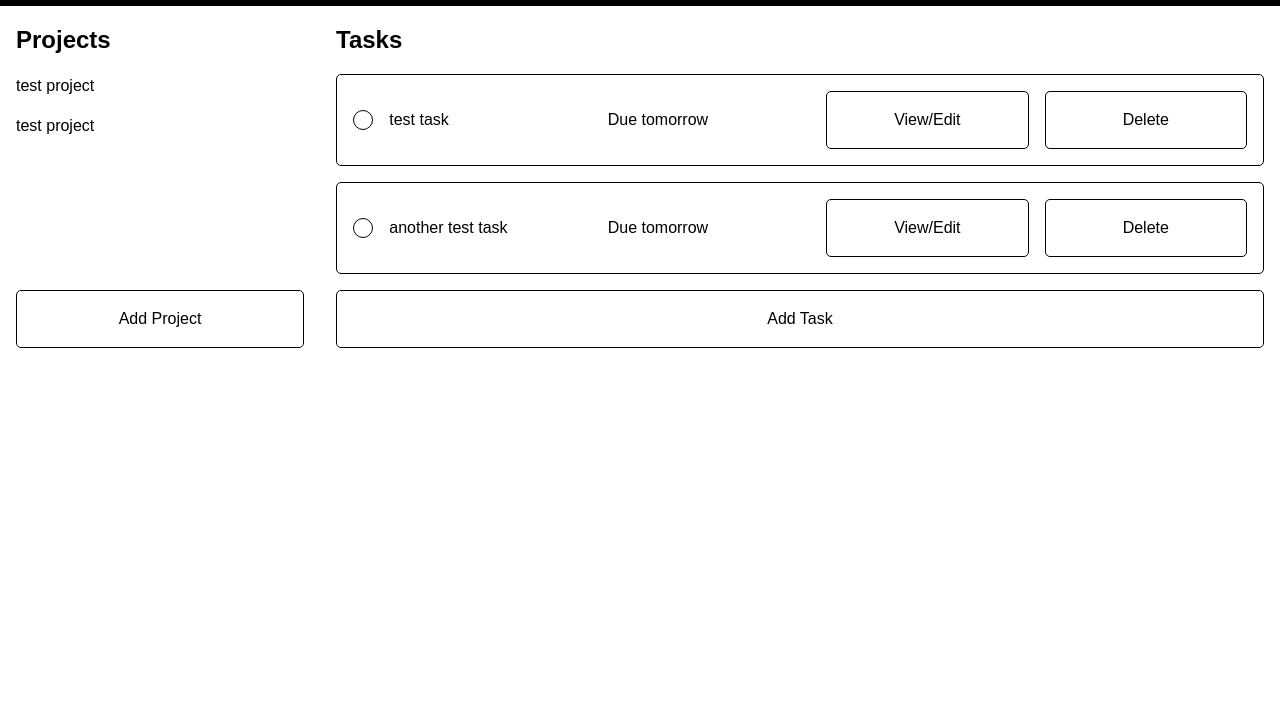
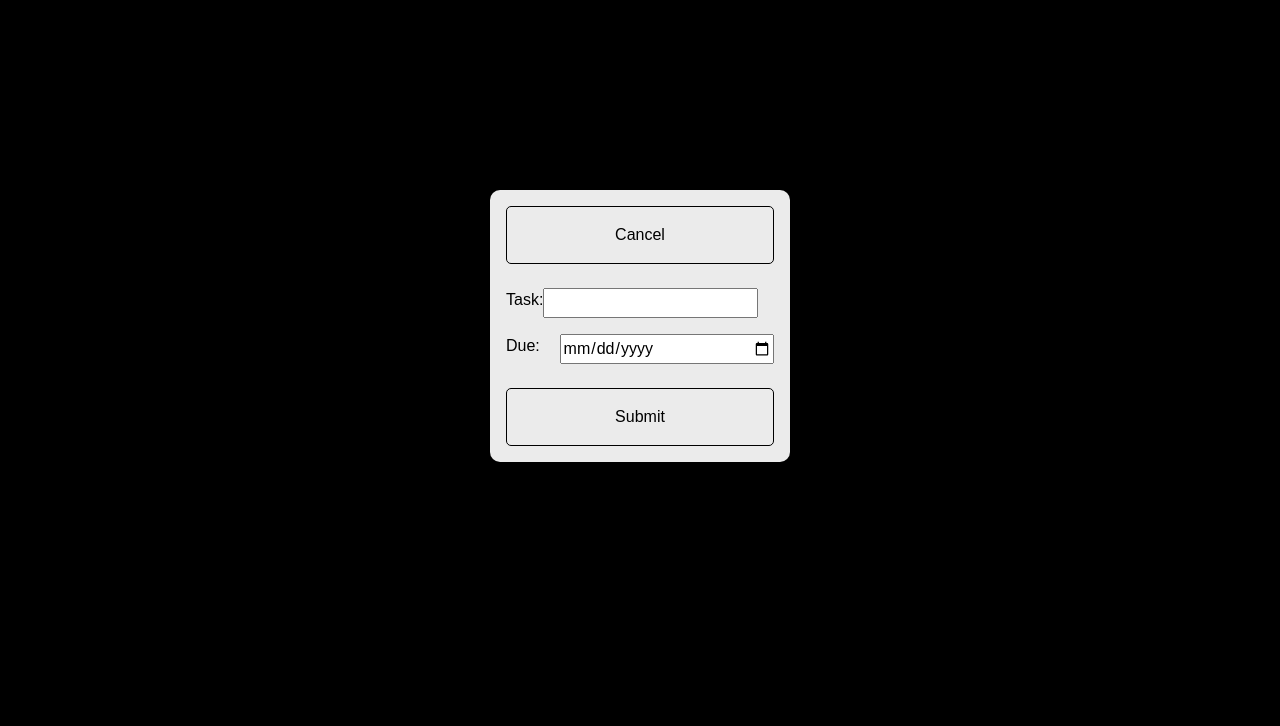
Before and after one commit to kuhvehl/Todo-List, a website built with webpack: page src/index.html in a window 1280 px wide. Shown: the part 74-800 px from the top of the page. Built offline with nearby package versions, Linux system fonts and the light colour scheme.

Commit message:
Write HTML for and style new task dialog box

```diff
--- a/src/display.js
+++ b/src/display.js
@@ -1,7 +1,9 @@
+import { openDialogue } from "./listeners";
+
 export function updateProjectsDisplay(projects, index) {
     const projectsList = document.querySelector('.projects');
     const tasksList = document.querySelector('.tasks');
-
+    openDialogue();
 
     projects.forEach(project => {
         const projectButton = document.createElement('div');
@@ -17,10 +19,12 @@ export function updateProjectsDisplay(projects, index) {
         const editButton = document.createElement('button');
         const deleteButton = document.createElement('button');
 
+        taskDiv.classList.add('task');
+        taskCircle.classList.add('circle');
+        editButton.classList.add('edit');
+        deleteButton.classList.add('delete');
 
 
-        taskDiv.classList.add('task');
-        taskCircle.classList.add('circle');
         taskTitle.textContent = task.title;
         dueDate.textContent = `Due ${task.dueDate}`;
         editButton.textContent = 'View/Edit';
@@ -34,9 +38,12 @@ export function updateProjectsDisplay(projects, index) {
         tasksList.appendChild(taskDiv);
     });
 
+    function updateTasksDisplay() {
+
+    }
 
 
 
 
-    console.log(projects[index].getTasks());
+
 }
--- a/src/index.html
+++ b/src/index.html
@@ -7,6 +7,20 @@
 </head>
 <body>
     <div class="container">
+        <dialog>
+            <button class="cancel" form="newListItem" value="cancel" formnovalidate>Cancel</button>
+            <form id="newListItem" method="dialog">
+                <div class="title-input">
+                    <label for="title">Task:</label>
+                    <input type="text" id="title" name="title" required>
+                </div>
+                <div class="due-input">
+                    <label for="due">Due:</label>
+                    <input type="date" id="due" name="due" required>
+                </div>
+            </form>
+            <button class="submit" type="submit" form="newListItem" value="submit">Submit</button>
+        </dialog>
         <div class="header">
             <h1>Todo List</h1>
         </div>
--- a/src/index.js
+++ b/src/index.js
@@ -8,12 +8,7 @@ const anotherTestProject = createProject('test project');
 const testTask = createListItem('test task', 'testing things out', 'tomorrow', 'high', 'keep testing!', ['do a test', 'do another test']);
 const anotherTestTask = createListItem('another test task', 'testing things out', 'tomorrow', 'high', 'keep testing!', ['do a test', 'do another test']);
 
-
-console.log(testTask);
-console.log(testProject);
-
 testProject.addTask(testTask);
 testProject.addTask(anotherTestTask);
-console.log(testProject.getTasks());
 
 updateProjectsDisplay([testProject, anotherTestProject], 0);
--- a/src/listItem.js
+++ b/src/listItem.js
@@ -1,4 +1,4 @@
 export function createListItem(title, description, dueDate, priority = 'low', notes, checkList = []) {
 
-    return { title, description, dueDate, priority, notes, checkList };
+    return { title, dueDate, description, priority, notes, checkList };
 }
--- /dev/null
+++ b/src/listeners.js
@@ -0,0 +1,5 @@
+export function openDialogue() {
+    console.log(document.querySelector('dialog'));
+    const newTask = document.querySelector('dialog');
+    newTask.showModal();
+}
--- a/src/style.css
+++ b/src/style.css
@@ -39,7 +39,7 @@
   .header {
     grid-area: header;
     background-color: black;
-    color: white;
+    color: greenyellow;
     padding: 1rem;
   }
 
@@ -71,8 +71,17 @@
     margin-bottom: 1rem;
   }
 
+  .projects div {
+    padding-top: 1rem;
+    padding-bottom: 1rem;
+  }
+
   .projects div:hover {
     font-weight: bolder;
+    color: greenyellow;
+    background-color: black;
+    padding-left: 1rem;
+    border-radius: 5px;
   }
 
   h2 {
@@ -88,10 +97,23 @@
     border-radius: 5px;
   }
 
-  button:hover {
-    background-color: black;
+  button:hover, button.submit:hover {
+    background-color: greenyellow;
     box-shadow: rgba(149, 157, 165, 0.2) 0px 8px 24px;
+  }
+
+  button.delete:hover, button.cancel:hover {
+    background-color: red;
     color: white;
+  }
+
+  button.cancel:focus {
+    outline: black;
+  }
+
+  input:focus {
+    outline: greenyellow;
+    border: black 2px solid;
   }
 
   .task {
@@ -110,10 +132,42 @@
     width: 20px;
     background-color: transparent;
     border-radius: 50%;
-    border: solid 1px black;
+    border: solid 2px black;
   }
 
   .circle:hover {
+    background-color: greenyellow;
+  }
+
+  dialog[open] {
+    position: fixed;
+    top: 50%;
+    left: 50%;
+    transform: translate(-50%, -50%);
+    width: 300px;
+    max-width: 100%;
+    display: grid;
+    gap: .5rem;
+    background-color: rgb(235, 235, 235);
+    border-radius: 10px;
+    border: none;
+    z-index: 1;
+  }
+
+  dialog form {
+    display: grid;
+    gap: 1rem;
+    padding-top: 1rem;
+    padding-bottom: 1rem;
+  }
+
+  dialog form div {
+    width: 100%;
+    display: grid;
+    row-gap: .25rem;
+    grid-template-columns: .25fr 1fr;
+  }
+
+  ::backdrop {
     background-color: black;
-    box-shadow: rgba(149, 157, 165, 0.2) 0px 8px 24px;
   }
```
